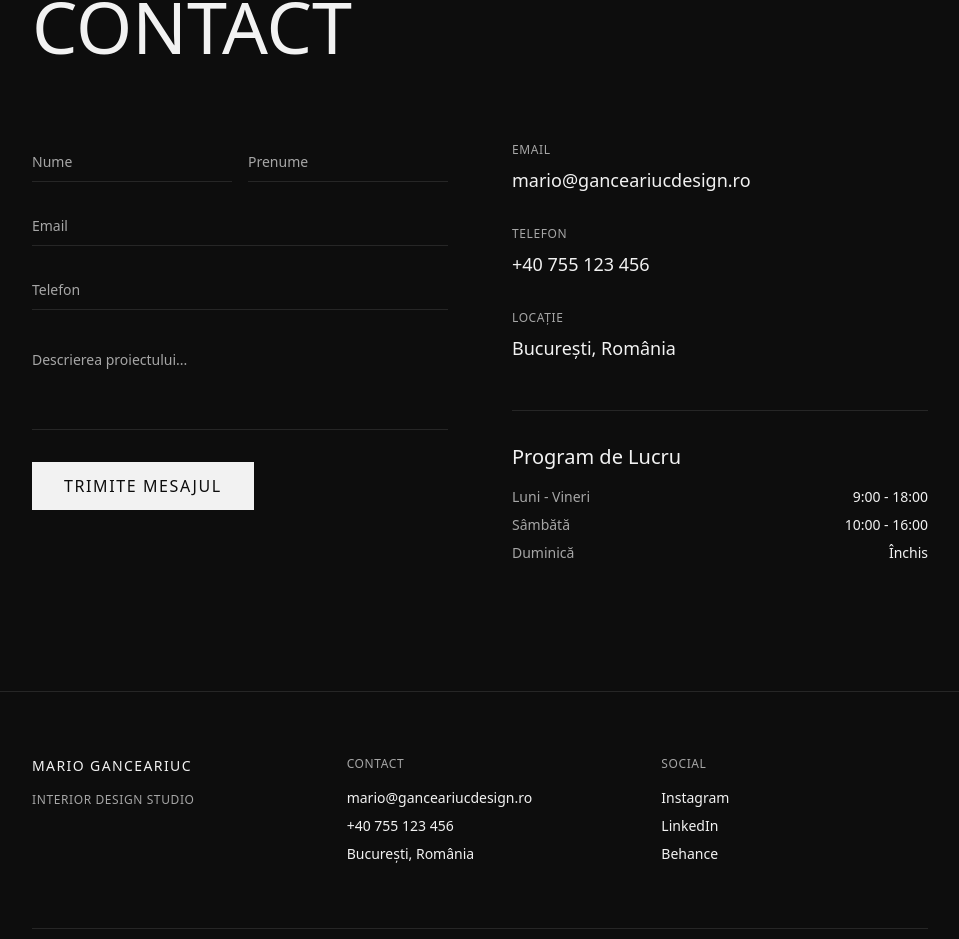
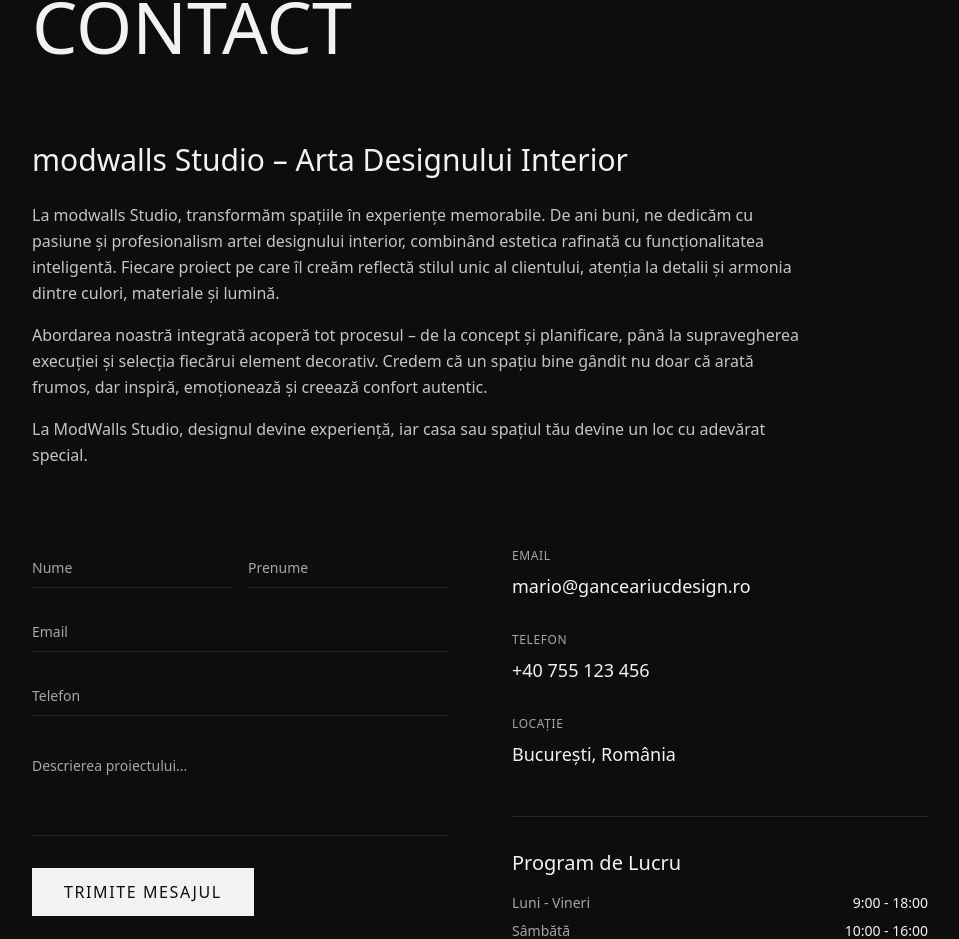
Before and after one commit to AVA1502/spaces-styled-dreams, a React (Vite) app: page / in a window 1280 px wide. Shown: the part 2459-3398 px from the top of the page, without its empty margins (160-1119 px from the left). Built offline with nearby package versions, Linux system fonts and the light colour scheme; the HTML template or start-up script is replaced by a standard one.

Commit message:
Add contact information

```diff
--- a/src/components/Contact.tsx
+++ b/src/components/Contact.tsx
@@ -14,6 +14,24 @@ const Contact = () => {
           <h2 className="text-6xl md:text-7xl font-light mb-20 leading-tight text-foreground">
             CONTACT
           </h2>
+
+          {/* About modwalls Studio */}
+          <div className="mb-20 max-w-3xl">
+            <h3 className="text-3xl font-light mb-6 text-foreground">
+              modwalls Studio – Arta Designului Interior
+            </h3>
+            <div className="space-y-4 text-foreground/80 leading-relaxed">
+              <p>
+                La modwalls Studio, transformăm spațiile în experiențe memorabile. De ani buni, ne dedicăm cu pasiune și profesionalism artei designului interior, combinând estetica rafinată cu funcționalitatea inteligentă. Fiecare proiect pe care îl creăm reflectă stilul unic al clientului, atenția la detalii și armonia dintre culori, materiale și lumină.
+              </p>
+              <p>
+                Abordarea noastră integrată acoperă tot procesul – de la concept și planificare, până la supravegherea execuției și selecția fiecărui element decorativ. Credem că un spațiu bine gândit nu doar că arată frumos, dar inspiră, emoționează și creează confort autentic.
+              </p>
+              <p>
+                La ModWalls Studio, designul devine experiență, iar casa sau spațiul tău devine un loc cu adevărat special.
+              </p>
+            </div>
+          </div>
 
           <div className="grid lg:grid-cols-2 gap-16">
             {/* Contact Form */}
```
